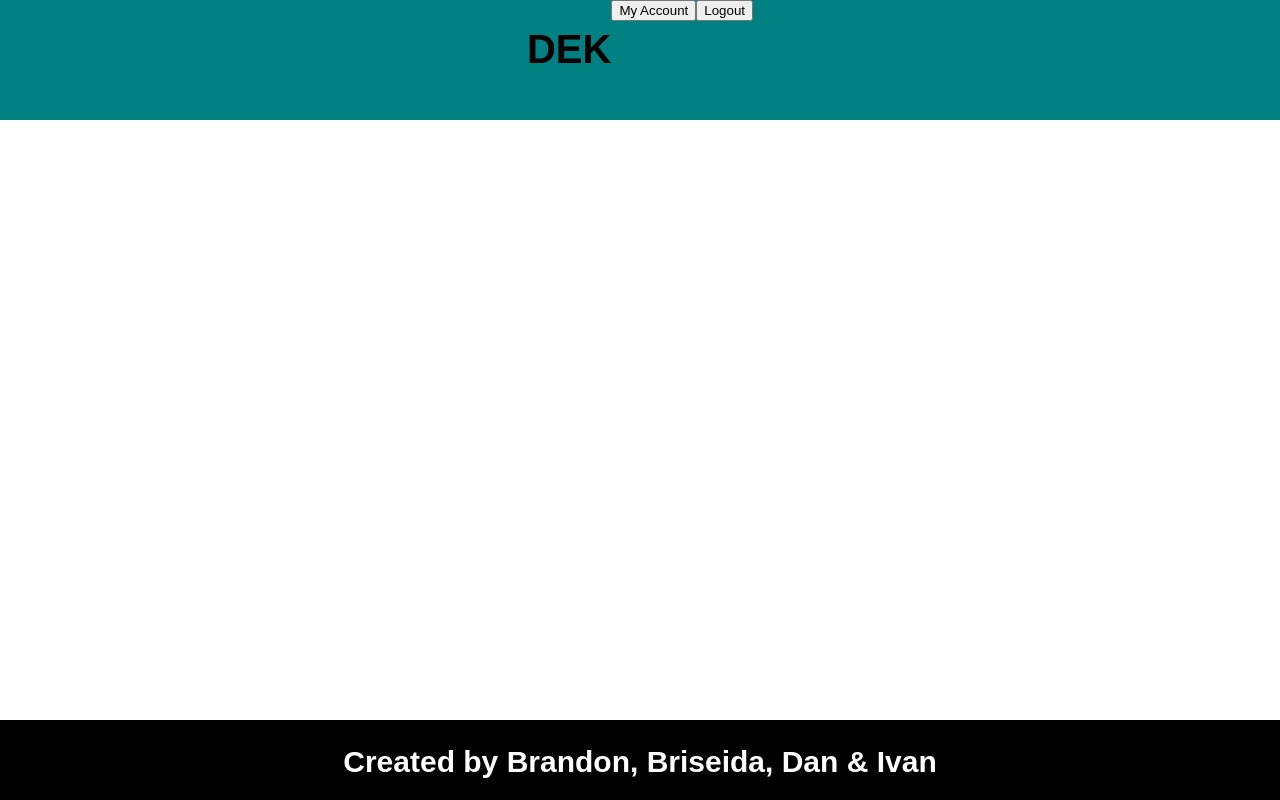
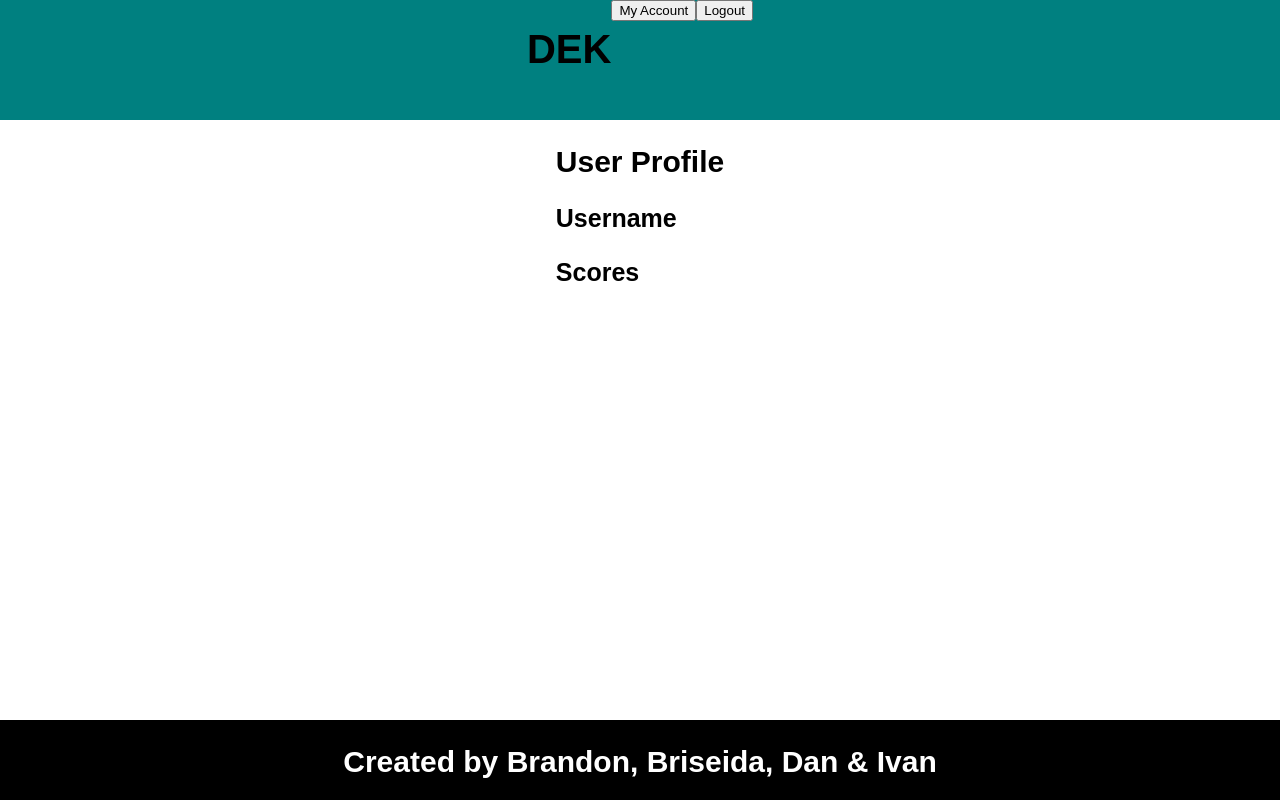
Before and after one commit to brizmon/DEK, a React (Create React App) app in the folder client/: page /userprofile in a window 1280 px wide. Built offline with nearby package versions, Linux system fonts and the light colour scheme.

Commit message:
add code to User profile component (#34)
* add code to User profile component

* add route for App.js

* CSS edits for user profile

```diff
--- a/client/src/App.css
+++ b/client/src/App.css
@@ -115,3 +115,17 @@ p {
 .pickquiz-button {
 
 }
+
+/*User Profile Component */
+
+.user-profile {
+
+}
+
+.username {
+
+}
+
+.scores {
+
+}
--- a/client/src/App.js
+++ b/client/src/App.js
@@ -10,6 +10,7 @@ import Register from './components/Register';
 import Login from './components/Login';
 
 import Main from './components/Main';
+import UserProfile from './components/UserProfile';
 import NameDeck from './components/NameDeck';
 import CreateCard from './components/CreateCard';
 import PickQuizType from './components/PickQuizType';
@@ -70,6 +71,7 @@ class App extends Component {
             <Route exact path="/register" render={() => <Register handleRegisterSubmit={this.handleRegisterSubmit} />} />
             <Route exact path="/login" render={() => <Login handleLoginSubmit={this.handleLoginSubmit} />} />
             <Route exact path="/main" component={Main} />
+            <Route exact path="/userprofile" component={UserProfile} />
             <Route exact path="/namedeck" component={NameDeck} />
             <Route exact path="/createcard" component={CreateCard} />
             <Route exact path="/pickquiztype" component={PickQuizType} />
--- /dev/null
+++ b/client/src/components/UserProfile.jsx
@@ -0,0 +1,19 @@
+import React from 'react';
+import {Link} from 'react-router-dom';
+
+const UserProfile = () => {
+
+  return (
+    <div className='user-profile'>
+      <h2>User Profile</h2>
+      <div className='username'>
+        <h3>Username</h3>
+      </div>
+      <div className='scores'>
+        <h3>Scores</h3>
+      </div>
+    </div>
+    )
+}
+
+export default UserProfile;
```
Also changed, not shown: 1 other file (tests, documents, lock files or other folders).
